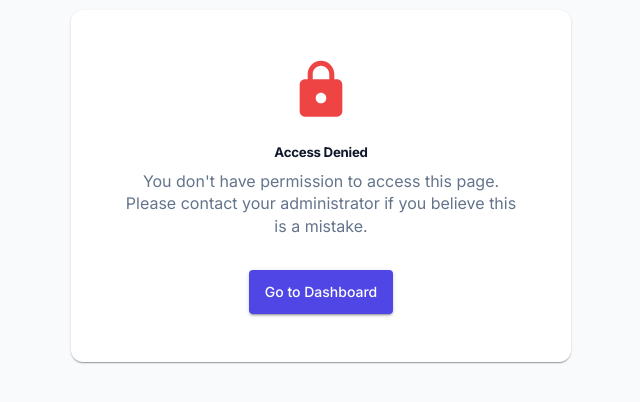
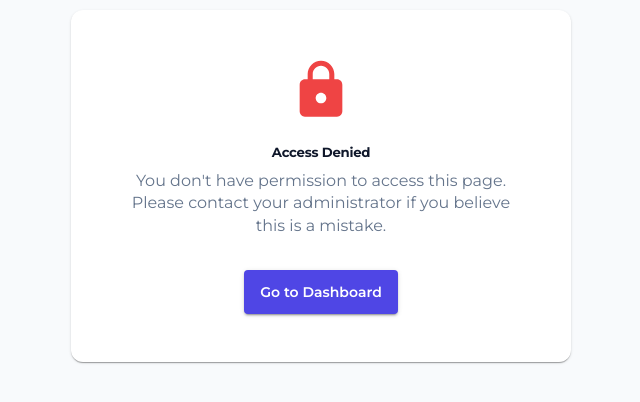
Before and after one commit to kumarroshanb-hub/ticketvolt, a React (Create React App) app in the folder frontend/: page /unauthorized in a window 1280 px wide. Shown: the part 214-616 px from the top of the page, without its empty margins (319-959 px from the left). Built offline with nearby package versions, Linux system fonts and the light colour scheme; no server answers; sample sign-in values are in the browser's storage.

Commit message:
Update theme colors and typography to align with new branding

```diff
--- a/frontend/public/index.html
+++ b/frontend/public/index.html
@@ -3,12 +3,21 @@
 <head>
     <meta charset="utf-8" />
     <meta name="viewport" content="width=device-width, initial-scale=1, maximum-scale=5, viewport-fit=cover" />
-    <meta name="theme-color" content="#4f46e5" />
+
+    <!-- Branding: Updated theme color to Charcoal Gray -->
+    <meta name="theme-color" content="#333333" />
+
     <meta name="apple-mobile-web-app-capable" content="yes" />
     <meta name="mobile-web-app-capable" content="yes" />
     <meta name="apple-mobile-web-app-status-bar-style" content="default" />
     <meta name="apple-mobile-web-app-title" content="TicketVolt" />
     <meta name="format-detection" content="telephone=no" />
+
+    <!-- Branding: Added Montserrat Font -->
+    <link rel="preconnect" href="https://fonts.googleapis.com">
+    <link rel="preconnect" href="https://fonts.gstatic.com" crossorigin>
+    <link href="https://fonts.googleapis.com/css2?family=Montserrat:wght@400;500;600;700;800&display=swap" rel="stylesheet">
+
     <title>TicketVolt - Admin</title>
 </head>
 <body>
--- a/frontend/src/theme/index.js
+++ b/frontend/src/theme/index.js
@@ -1,18 +1,28 @@
-// admin-frontend/src/theme/index.js
+// frontend/src/theme/index.js
+
 export const theme = {
     colors: {
-        // Primary colors
-        primary: '#4f46e5',
-        primaryLight: '#818cf8',
-        primaryDark: '#4338ca',
-        primaryGradient: 'linear-gradient(135deg, #4f46e5 0%, #7c3aed 100%)',
+        // --- NEW BRAND COLORS from branding sheet ---
+        // Charcoal Gray MEX #333333
+        brandCharcoal: '#333333',
+        // Vibrant Red HEX #FF2A2A
+        brandRed: '#FF2A2A',
+        // Dark Gray HEX #555555
+        brandDarkGray: '#555555',
 
-        // Secondary colors
-        secondary: '#7c3aed',
-        secondaryLight: '#a78bfa',
-        secondaryDark: '#6d28d9',
+        // --- Mapped to Semantic Colors ---
+        // Primary color is the brand's Charcoal Gray for a strong, neutral base.
+        primary: '#333333',
+        primaryLight: '#555555',
+        primaryDark: '#1a1a1a',
+        primaryGradient: 'linear-gradient(135deg, #333333 0%, #555555 100%)',
 
-        // Status colors
+        // Secondary color is now the brand's Vibrant Red, used for highlighting actions.
+        secondary: '#FF2A2A',
+        secondaryLight: '#FF6B6B',
+        secondaryDark: '#CC0000',
+
+        // Status colors remain as they are essential for UI feedback.
         success: '#10b981',
         successLight: '#34d399',
         successDark: '#059669',
@@ -26,7 +36,7 @@ export const theme = {
         infoLight: '#60a5fa',
         infoDark: '#2563eb',
 
-        // Background colors
+        // Background colors remain mostly the same for readability.
         bgPrimary: '#f8fafc',
         bgSecondary: '#ffffff',
         bgCard: '#ffffff',
@@ -35,36 +45,42 @@ export const theme = {
         bgInput: '#f1f5f9',
         bgHover: '#f8fafc',
 
-        // Text colors
-        textPrimary: '#0f172a',
-        textSecondary: '#334155',
-        textMuted: '#64748b',
+        // Text colors are now based on the brand's charcoal and gray.
+        textPrimary: '#333333',
+        textSecondary: '#555555',
+        textMuted: '#777777',
         textLight: '#94a3b8',
         textInverse: '#ffffff',
 
         // Border colors
         borderLight: '#e2e8f0',
-        borderHover: '#c7d2fe',
-        borderActive: '#818cf8',
+        borderHover: '#cbd5e1',
+        borderActive: '#333333',
 
         // Gradients
-        gradientPrimary: 'linear-gradient(135deg, #4f46e5 0%, #7c3aed 100%)',
+        gradientPrimary: 'linear-gradient(135deg, #333333 0%, #555555 100%)',
         gradientSuccess: 'linear-gradient(135deg, #10b981 0%, #34d399 100%)',
         gradientWarning: 'linear-gradient(135deg, #f59e0b 0%, #fbbf24 100%)',
         gradientError: 'linear-gradient(135deg, #ef4444 0%, #f87171 100%)',
         gradientCard: 'linear-gradient(135deg, #f8fafc 0%, #f1f5f9 100%)',
     },
 
+    // Typography is set to Montserrat.
+    typography: {
+        fontFamily: "'Montserrat', -apple-system, BlinkMacSystemFont, 'Segoe UI', Roboto, sans-serif",
+    },
+
     shadows: {
+        // Shadows are updated to be more neutral.
         card: '0 1px 3px rgba(0, 0, 0, 0.06), 0 1px 2px rgba(0, 0, 0, 0.04)',
-        cardHover: '0 4px 24px rgba(79, 70, 229, 0.10), 0 2px 8px rgba(0, 0, 0, 0.04)',
-        glow: '0 0 40px rgba(79, 70, 229, 0.08)',
-        glowStrong: '0 0 60px rgba(79, 70, 229, 0.12)',
+        cardHover: '0 4px 24px rgba(0, 0, 0, 0.08), 0 2px 8px rgba(0, 0, 0, 0.04)',
+        glow: '0 0 40px rgba(51, 51, 51, 0.08)',
+        glowStrong: '0 0 60px rgba(51, 51, 51, 0.12)',
         sidebar: '4px 0 24px rgba(0, 0, 0, 0.04)',
         dropdown: '0 8px 32px rgba(0, 0, 0, 0.08)',
         modal: '0 24px 64px rgba(0, 0, 0, 0.12)',
-        button: '0 2px 8px rgba(79, 70, 229, 0.20)',
-        buttonHover: '0 4px 16px rgba(79, 70, 229, 0.30)',
+        button: '0 2px 8px rgba(51, 51, 51, 0.20)',
+        buttonHover: '0 4px 16px rgba(51, 51, 51, 0.30)',
     },
 
     borderRadius: {
@@ -130,6 +146,16 @@ export const theme = {
         popover: 500,
         tooltip: 600,
     },
+
+    // A dedicated section for brand-specific assets like logos.
+    branding: {
+        logoText: 'TiKetVault', // Can be used for text-based logos
+        logoCharcoal: '#333333',
+        logoRed: '#FF2A2A',
+        // You can add paths to your SVG logo files here
+        // logoPrimary: '/assets/logo-primary.svg',
+        // logoIcon: '/assets/logo-icon.svg',
+    }
 };
 
 export default theme;
--- a/frontend/src/theme/muiTheme.js
+++ b/frontend/src/theme/muiTheme.js
@@ -3,8 +3,11 @@ import { createTheme, responsiveFontSizes } from '@mui/material/styles';
 
 let muiTheme = createTheme({
   palette: {
-    primary:    { main: '#4f46e5' },
-    secondary:  { main: '#7c3aed' },
+    // Primary is now the brand's Charcoal Gray
+    primary:    { main: '#333333' },
+    // Secondary is now the brand's Vibrant Red for accents
+    secondary:  { main: '#FF2A2A' },
+    // Status colors remain unchanged
     success:    { main: '#10b981' },
     warning:    { main: '#f59e0b' },
     error:      { main: '#ef4444' },
@@ -12,14 +15,15 @@ let muiTheme = createTheme({
     background: { default: '#f8fafc', paper: '#ffffff' },
   },
   typography: {
-    fontFamily: "'Inter', -apple-system, BlinkMacSystemFont, 'Segoe UI', Roboto, sans-serif",
-    // Fluid type scale
-    h1: { fontSize: 'clamp(1.75rem, 5vw, 2.5rem)' },
-    h2: { fontSize: 'clamp(1.5rem, 4vw, 2rem)' },
-    h3: { fontSize: 'clamp(1.25rem, 3.5vw, 1.75rem)' },
-    h4: { fontSize: 'clamp(1.1rem, 3vw, 1.5rem)' },
-    h5: { fontSize: 'clamp(1rem, 2.5vw, 1.25rem)' },
-    h6: { fontSize: 'clamp(0.95rem, 2.2vw, 1.1rem)' },
+    // Font family is updated to Montserrat
+    fontFamily: "'Montserrat', -apple-system, BlinkMacSystemFont, 'Segoe UI', Roboto, sans-serif",
+    // The fluid type scale is kept for responsiveness.
+    h1: { fontSize: 'clamp(1.75rem, 5vw, 2.5rem)', fontWeight: 700 },
+    h2: { fontSize: 'clamp(1.5rem, 4vw, 2rem)', fontWeight: 700 },
+    h3: { fontSize: 'clamp(1.25rem, 3.5vw, 1.75rem)', fontWeight: 700 },
+    h4: { fontSize: 'clamp(1.1rem, 3vw, 1.5rem)', fontWeight: 700 },
+    h5: { fontSize: 'clamp(1rem, 2.5vw, 1.25rem)', fontWeight: 700 },
+    h6: { fontSize: 'clamp(0.95rem, 2.2vw, 1.1rem)', fontWeight: 600 },
     body1: { fontSize: 'clamp(0.875rem, 2.2vw, 1rem)' },
     body2: { fontSize: 'clamp(0.8rem, 2vw, 0.875rem)' },
   },
@@ -32,6 +36,7 @@ let muiTheme = createTheme({
         root: {
           minHeight: 44,
           textTransform: 'none',
+          fontWeight: 600, // Buttons now use semibold weight
         },
       },
     },
@@ -71,6 +76,7 @@ let muiTheme = createTheme({
       styleOverrides: {
         root: {
           maxWidth: '100%',
+          fontWeight: 600, // Chips are now semibold
         },
         label: {
           overflow: 'hidden',
```
